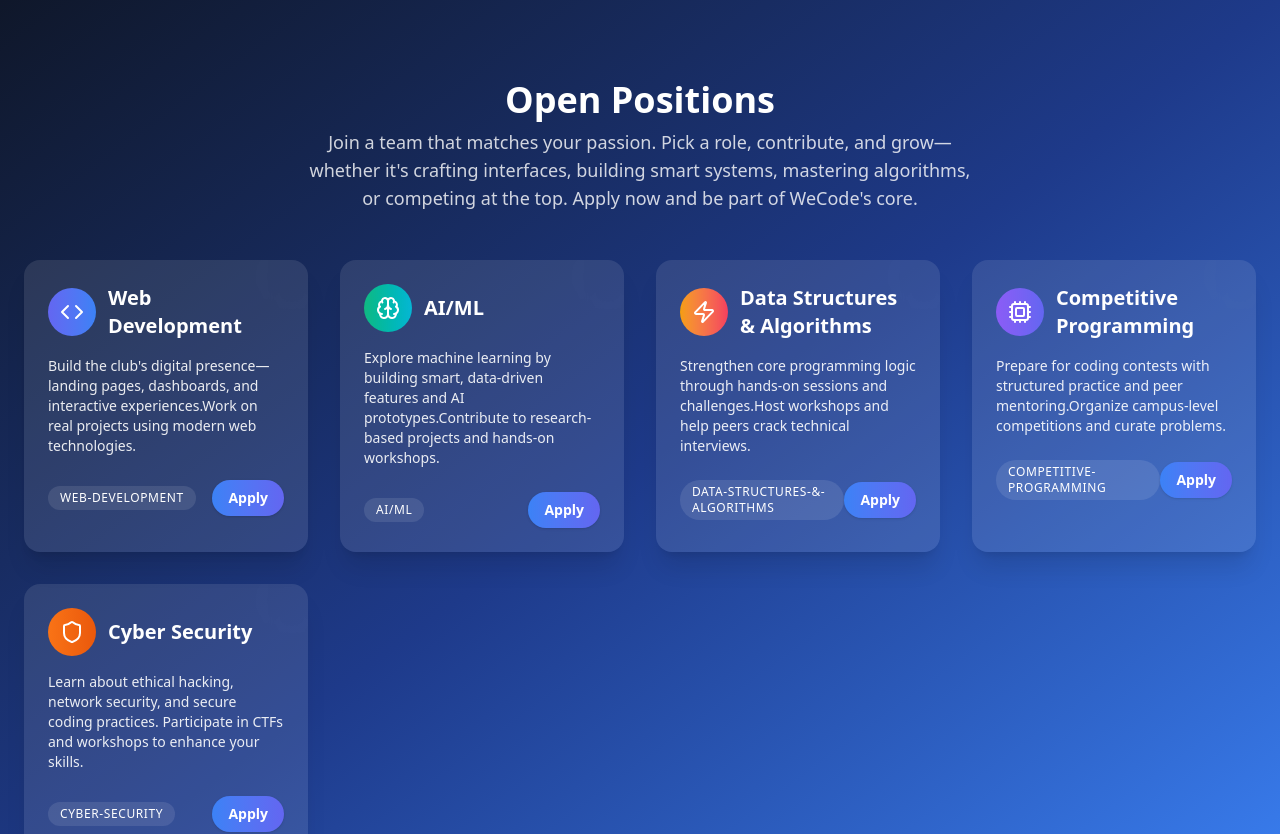
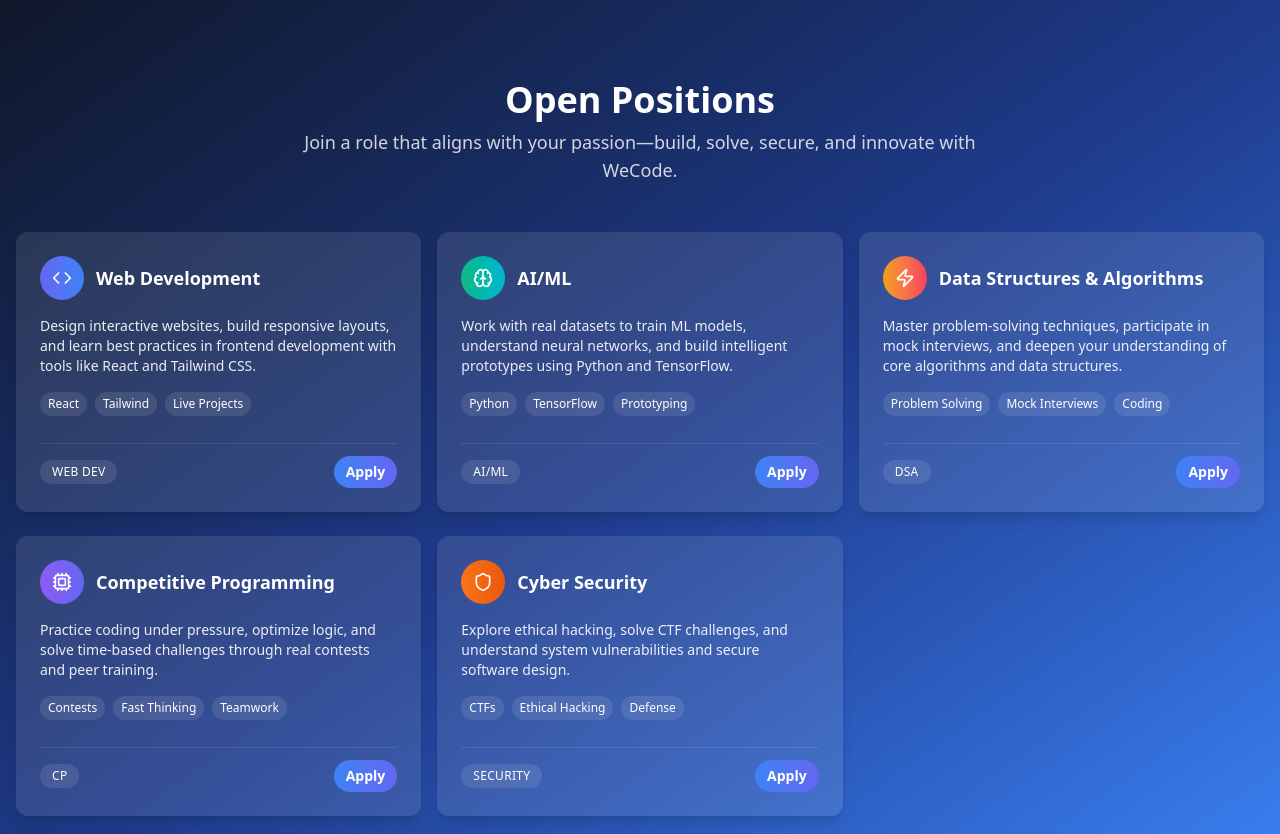
Before and after one commit to arpitjoshi24/WeCode, a React (Vite) app: page / in a window 1280 px wide. Shown: the part 2400-3234 px from the top of the page. Built offline with nearby package versions, Linux system fonts and the light colour scheme.

Commit message:
Solved DSA and CP card's UI issue

```diff
--- a/src/components/OpenPosition.jsx
+++ b/src/components/OpenPosition.jsx
@@ -1,48 +1,57 @@
-// OpenPosition.jsx
 import { motion } from "framer-motion";
-import { Code, Cpu, Brain, Zap,Shield } from "lucide-react";
+import { Code, Cpu, Brain, Zap, Shield } from "lucide-react";
 
 const roles = [
   {
     id: "webdev",
     title: "Web Development",
-    icon: <Code size={24} />,
+    tag: "Web Dev",
+    icon: <Code size={20} />,
     description:
-      "Build the club's digital presence—landing pages, dashboards, and interactive experiences.Work on real projects using modern web technologies.",
+      "Design interactive websites, build responsive layouts, and learn best practices in frontend development with tools like React and Tailwind CSS.",
     color: "from-[#6366f1] to-[#3b82f6]",
+    highlights: ["React", "Tailwind", "Live Projects"],
   },
   {
     id: "aiml",
     title: "AI/ML",
-    icon: <Brain size={24} />,
+    tag: "AI/ML",
+    icon: <Brain size={20} />,
     description:
-      "Explore machine learning by building smart, data-driven features and AI prototypes.Contribute to research-based projects and hands-on workshops.",
+      "Work with real datasets to train ML models, understand neural networks, and build intelligent prototypes using Python and TensorFlow.",
     color: "from-[#10b981] to-[#06b6d4]",
+    highlights: ["Python", "TensorFlow", "Prototyping"],
   },
   {
     id: "dsa",
     title: "Data Structures & Algorithms",
-    icon: <Zap size={24} />,
+    tag: "DSA",
+    icon: <Zap size={20} />,
     description:
-      "Strengthen core programming logic through hands-on sessions and challenges.Host workshops and help peers crack technical interviews.",
+      "Master problem-solving techniques, participate in mock interviews, and deepen your understanding of core algorithms and data structures.",
     color: "from-[#f59e0b] to-[#f43f5e]",
+    highlights: ["Problem Solving", "Mock Interviews", "Coding"],
   },
   {
     id: "competitive",
     title: "Competitive Programming",
-    icon: <Cpu size={24} />,
+    tag: "CP",
+    icon: <Cpu size={20} />,
     description:
-      "Prepare for coding contests with structured practice and peer mentoring.Organize campus-level competitions and curate problems.",
+      "Practice coding under pressure, optimize logic, and solve time-based challenges through real contests and peer training.",
     color: "from-[#8b5cf6] to-[#6366f1]",
+    highlights: ["Contests", "Fast Thinking", "Teamwork"],
   },
   {
-  id: "cybersecurity",
-  title: "Cyber Security",
-  icon: <Shield size={24} />,
-  description:
-    "Learn about ethical hacking, network security, and secure coding practices. Participate in CTFs and workshops to enhance your skills.",
-  color: "from-[#f97316] to-[#ea580c]",
-}
+    id: "cybersecurity",
+    title: "Cyber Security",
+    tag: "Security",
+    icon: <Shield size={20} />,
+    description:
+      "Explore ethical hacking, solve CTF challenges, and understand system vulnerabilities and secure software design.",
+    color: "from-[#f97316] to-[#ea580c]",
+    highlights: ["CTFs", "Ethical Hacking", "Defense"],
+  },
 ];
 
 export default function OpenPosition() {
@@ -51,55 +60,63 @@ export default function OpenPosition() {
       id="openposition"
       className="relative py-20 bg-gradient-to-br from-[#0f172a] via-[#1e3a8a] to-[#3b82f6] text-white"
     >
-      <div className="max-w-7xl mx-auto px-6">
+      <div className="max-w-7xl mx-auto px-4">
         <div className="text-center mb-12">
           <h2 className="text-4xl font-extrabold mb-2">Open Positions</h2>
           <p className="text-lg text-white/80 max-w-2xl mx-auto">
-            Join a team that matches your passion. Pick a role, contribute, and grow—whether it's crafting interfaces,
-            building smart systems, mastering algorithms, or competing at the top. Apply now and be part of WeCode's
-            core.
+            Join a role that aligns with your passion—build, solve, secure, and innovate with WeCode.
           </p>
         </div>
 
-        <div className="grid grid-cols-1 md:grid-cols-2 lg:grid-cols-4 gap-8">
+        <div className="grid grid-cols-1 sm:grid-cols-2 lg:grid-cols-3 gap-x-4 gap-y-6">
           {roles.map((role, i) => (
             <motion.div
               key={role.id}
-              initial={{ opacity: 0, y: 30 }}
+              initial={{ opacity: 0, y: 20 }}
               whileInView={{ opacity: 1, y: 0 }}
               viewport={{ once: true }}
-              transition={{ delay: i * 0.1, type: "spring", stiffness: 120 }}
-              className="relative group bg-white/10 rounded-2xl p-6 overflow-hidden shadow-xl"
+              transition={{ delay: i * 0.1, duration: 0.4 }}
+              whileHover={{ scale: 1.03 }}
+              className="relative group bg-white/10 rounded-xl p-6 shadow-lg hover:shadow-2xl flex flex-col justify-between w-full min-h-[280px] transition-all duration-300"
             >
-              <div className="absolute inset-0 bg-gradient-to-tr opacity-0 group-hover:opacity-30 transition pointer-events-none rounded-2xl from-white/5 to-white/10"></div>
+              <div>
+                <div className="flex items-center gap-3 mb-4">
+                  <div className={`p-3 rounded-full bg-gradient-to-r ${role.color}`}>
+                    <span className="text-white">{role.icon}</span>
+                  </div>
+                  <h3 className="text-lg font-semibold text-white">{role.title}</h3>
+                </div>
 
-              <div className="flex items-center gap-3 mb-4">
-                <div
-                  className={`p-3 rounded-full bg-gradient-to-r ${role.color} bg-origin-border`}
-                  aria-hidden="true"
-                >
-                  {role.icon}
+                <p className="text-sm text-white/90 mb-4">{role.description}</p>
+
+                <div className="flex flex-wrap gap-2">
+                  {role.highlights.map((tag) => (
+                    <span
+                      key={tag}
+                      className="bg-white/10 text-white text-xs px-2 py-1 rounded-full"
+                    >
+                      {tag}
+                    </span>
+                  ))}
                 </div>
-                <h3 className="text-xl font-semibold">{role.title}</h3>
               </div>
-              <p className="text-sm text-white/90 mb-6">{role.description}</p>
-              <div className="flex items-center justify-between">
-                <span className="text-xs uppercase tracking-wider bg-white/10 px-3 py-1 rounded-full">
-                  {role.title.split(" ").join("-").toLowerCase()}
+
+              <div className="flex items-center justify-between mt-5 pt-3 border-t border-white/10">
+                <span className="text-xs uppercase tracking-wide bg-white/10 px-3 py-1 rounded-full">
+                  {role.tag}
                 </span>
                 <a
                   href="https://docs.google.com/forms/d/e/1FAIpQLSeAq5A02UHxWQ8PmGn-GvkxxX5NCx66ES-s2LRKDPxZSKFuHQ/viewform?usp=sharing&ouid=100110423182068132962"
-                  className="inline-flex items-center gap-1 text-sm font-semibold bg-gradient-to-r from-[#3b82f6] to-[#6366f1] px-4 py-2 rounded-full shadow hover:scale-[1.03] transition"
+                  target="_blank"
+                  rel="noopener noreferrer"
+                  className="text-sm font-semibold bg-gradient-to-r from-[#3b82f6] to-[#6366f1] px-3 py-1.5 rounded-full hover:scale-105 transition"
                 >
                   Apply
                 </a>
               </div>
-              <div className="absolute -top-4 -right-4 w-16 h-16 rounded-full border border-white/20 mix-blend-overlay blur-md" />
             </motion.div>
           ))}
         </div>
-
-
       </div>
     </section>
   );
```
